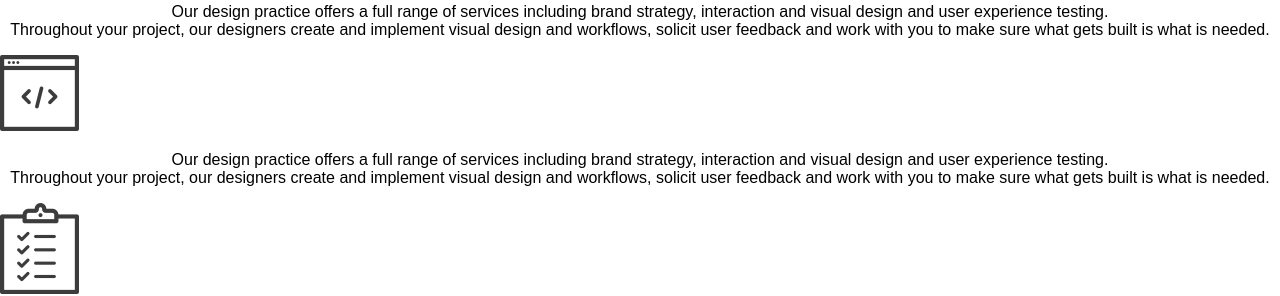
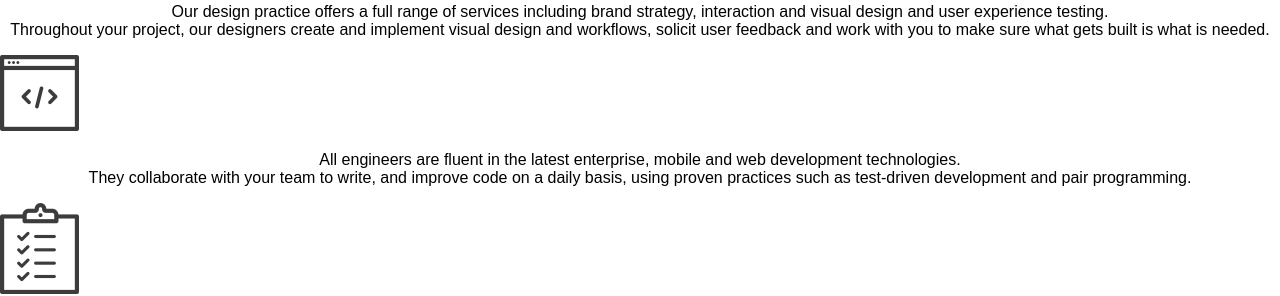
Before and after one commit to irunguliz/studio, a plain HTML site: page index.html in a window 1280 px wide. Shown: the part 2900-3196 px from the top of the page. Drawn offline with Linux system fonts and the light colour scheme.

Commit message:
index.html

```diff
--- a/index.html
+++ b/index.html
@@ -58,8 +58,8 @@
         <span class="icon-2">
           <img src="photos/development.png"height="76px" width="79px" alt="development"/>
           <p>
-            Our design practice offers a full range of services including brand strategy, interaction and visual design and user experience testing.<br>
-            Throughout your project, our designers create and implement visual design and workflows, solicit user feedback and work with you to make sure what gets built is what is needed.
+           All engineers are fluent in the latest enterprise, mobile and web development technologies.<br>
+           They collaborate with your team to write, and improve code on a daily basis, using proven practices such as test-driven development and pair programming.
           </p>
         </span>
       </div>
```
